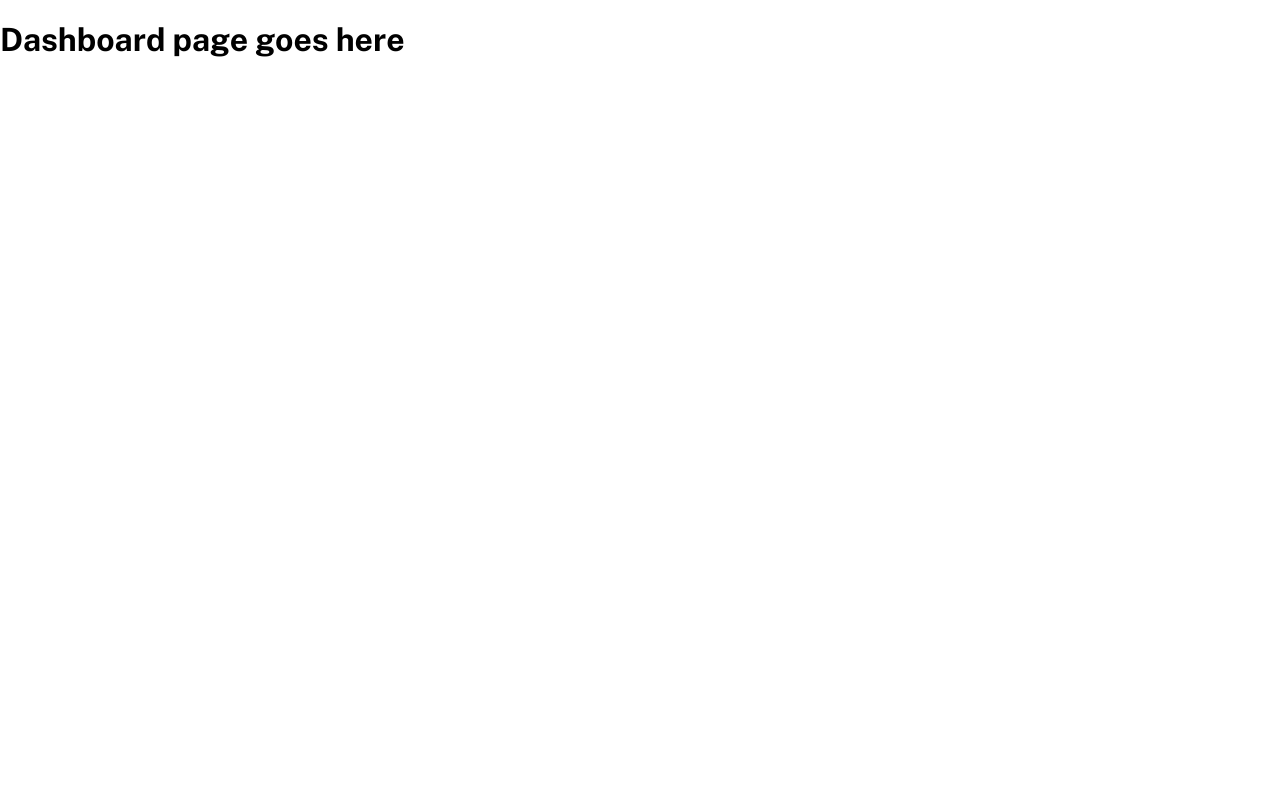
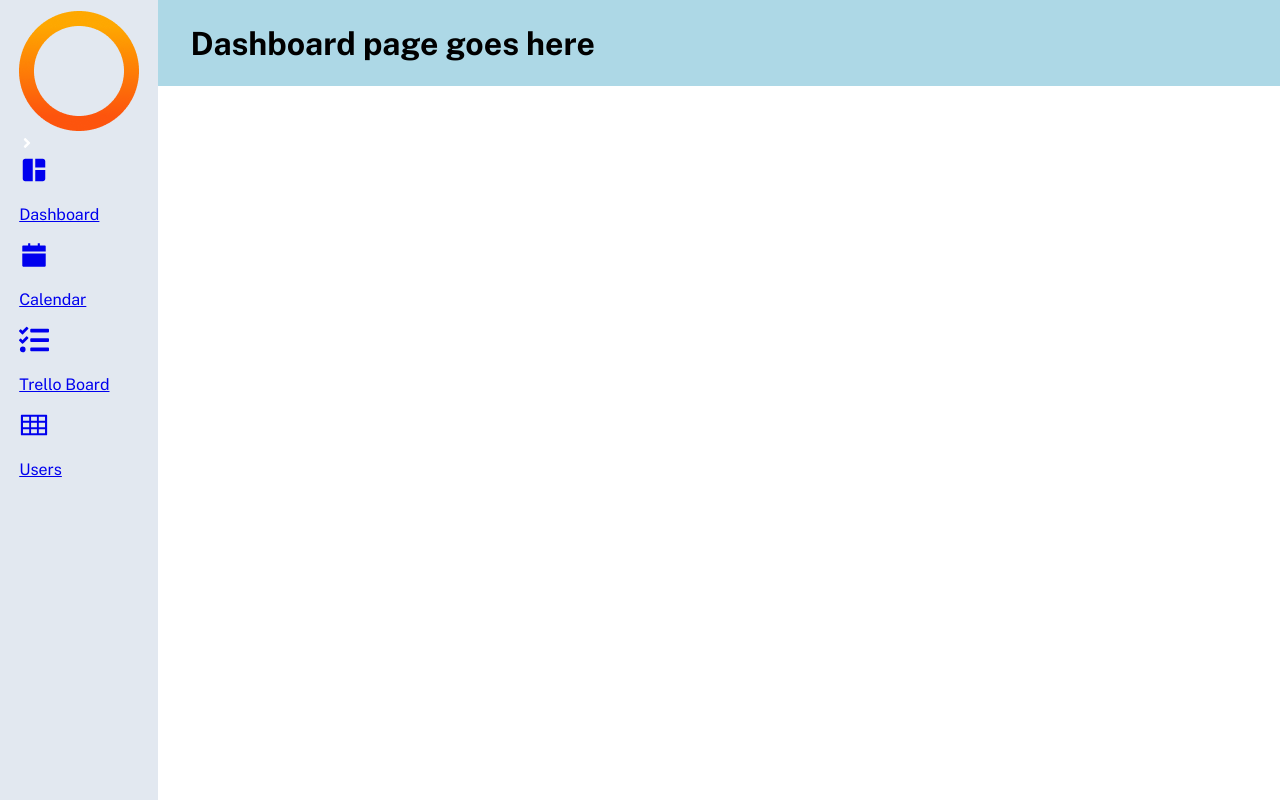
Before and after one commit to Luwa-Tech/Dashboard-App, a React (Vite) app: page / in a window 1280 px wide. Built offline with nearby package versions, Linux system fonts and the light colour scheme.

Commit message:
testing module css

```diff
--- a/package.json
+++ b/package.json
@@ -20,6 +20,7 @@
     "moment": "^2.29.4",
     "react": "^18.2.0",
     "react-dom": "^18.2.0",
+    "react-icons": "^4.9.0",
     "react-router-dom": "^6.11.2",
     "rodal": "^2.0.1"
   },
--- a/src/App.jsx
+++ b/src/App.jsx
@@ -1,5 +1,5 @@
 import { createBrowserRouter, Route, createRoutesFromElements, RouterProvider } from "react-router-dom"
-import Layout from "./components/layout"
+import Layout from "./components/layout/layout"
 import Dashboard from "./pages/dashboard/dashboard"
 import Calendar from "./pages/calendar/calendar"
 import Board from "./pages/trello-board/board"
--- a/src/components/layout.jsx
+++ /dev/null
@@ -1,12 +0,0 @@
-import { Outlet, NavLink } from "react-router-dom"
-
-
-const Layout = () => {
-    return (
-        <>
-        <Outlet />
-        </>
-    )
-}
-
-export default Layout
--- /dev/null
+++ b/src/components/layout/Layout.module.css
@@ -0,0 +1,5 @@
+.layout {
+    margin-left: 9.9em;
+    padding: 0.2em 2em;
+    background-color: lightblue;
+}
--- /dev/null
+++ b/src/components/layout/layout.jsx
@@ -0,0 +1,17 @@
+import { Outlet } from "react-router-dom"
+import SideBar from "../sidebar/sidebar"
+import css from "./Layout.module.css"
+
+
+const Layout = () => {
+    return (
+        <>
+        <SideBar />
+        <main className={css.layout}>
+        <Outlet />
+        </main>
+        </>
+    )
+}
+
+export default Layout
--- /dev/null
+++ b/src/components/sidebar/SideBar.module.css
@@ -0,0 +1,9 @@
+.container {
+    background-color: var(--blue-200);
+    padding: 0.7em 1.2em;
+    color: white;
+    position: absolute;
+    top: 0;
+    bottom: 0;
+    z-index: -1;
+}
--- /dev/null
+++ b/src/components/sidebar/sideBar.jsx
@@ -0,0 +1,65 @@
+import css from "./SideBar.module.css"
+import { NavLink } from "react-router-dom"
+import {MdSpaceDashboard} from "react-icons/md"
+import {AiFillCalendar, AiOutlineTable} from "react-icons/ai"
+import {FaTasks, FaAngleLeft, FaAngleRight} from "react-icons/fa"
+import { useState } from "react"
+
+const sideBarItems = [
+    {
+        "id": 1,
+        "path": "/",
+        "pageName": "Dashboard",
+        "icon": <MdSpaceDashboard size={30}/>
+    },
+    {
+        "id": 2,
+        "path": "calendar",
+        "pageName": "Calendar",
+        "icon": <AiFillCalendar size={30}/>
+    },
+    {
+        "id": 3,
+        "path": "board",
+        "pageName": "Trello Board",
+        "icon": <FaTasks size={30}/>
+    },
+    {
+        "id": 4,
+        "path": "users",
+        "pageName": "Users",
+        "icon": <AiOutlineTable size={30}/>
+    },
+]
+
+const SideBar = () => {
+    const [isOpen, setIsOpen] = useState(false)
+
+    //sidebar toggle function
+    const toggleSideBar = () => setIsOpen(prev => !prev)
+
+    const navElements = sideBarItems.map(item => {
+        return (
+                <NavLink to={item.path} key={item.id}>
+                    <div>
+                        <span>{item.icon}</span>
+                        <p>{item.pageName}</p>
+                    </div>
+                </NavLink>
+            )
+    })
+
+
+    return (
+        <div className={css.container}>
+            <img src="./logo.png" alt="logo"/>
+
+            <div onClick={toggleSideBar}>{isOpen ? <FaAngleLeft /> : <FaAngleRight />}</div>
+            <nav>
+                {navElements}
+            </nav>
+        </div>
+    )
+}
+
+export default SideBar
--- a/src/index.css
+++ b/src/index.css
@@ -28,3 +28,7 @@ body {
 * {
     box-sizing: border-box;
 }
+
+.layout {
+    margin-left: 5em;
+}
--- a/src/pages/dashboard/dashboard.jsx
+++ b/src/pages/dashboard/dashboard.jsx
@@ -1,5 +1,7 @@
+import css from "./dashboard.module.css"
+
 const Dashboard = () => {
-    return <h1>Dashboard page goes here</h1>
+    return <h1 className={css.heading}>Dashboard page goes here</h1>
 }
 
 export default Dashboard
```
Also changed, not shown: 1 other file (tests, documents, lock files or other folders).
